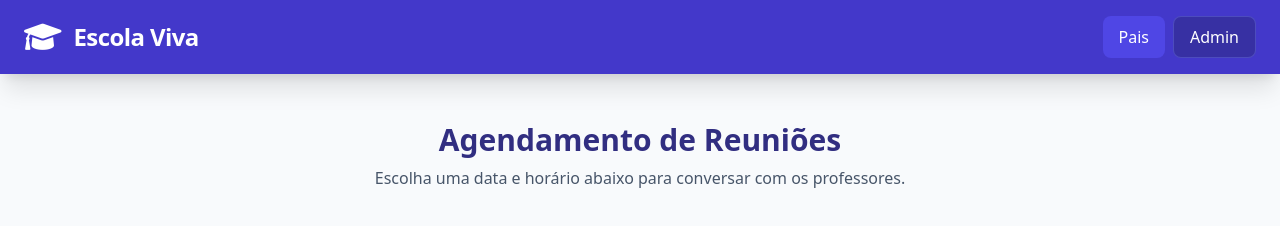
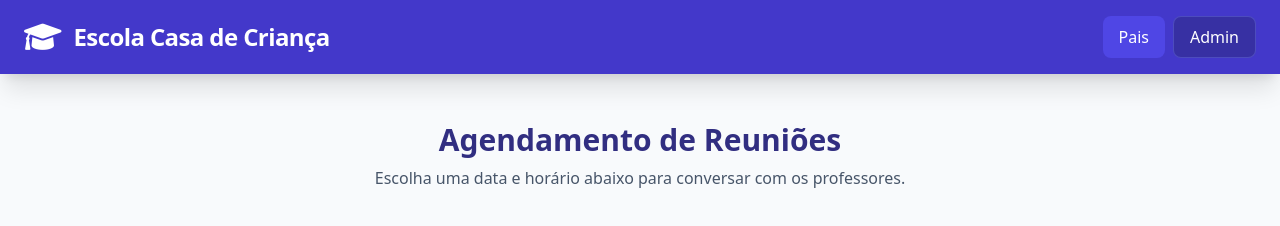
Before and after one commit to TICASADECRIANCA/agendacdc, a plain HTML site: page index.html in a window 1280 px wide. Drawn offline with nearby package versions, Linux system fonts and the light colour scheme; no server answers.

Commit message:
Update school name in index.html

```diff
--- a/index.html
+++ b/index.html
@@ -3,7 +3,7 @@
 <head>
     <meta charset="UTF-8">
     <meta name="viewport" content="width=device-width, initial-scale=1.0">
-    <title>Portal de Reuniões | Escola Viva</title>
+    <title>Portal de Reuniões | Escola Casa de Criança</title>
     <script src="https://cdn.tailwindcss.com"></script>
     <link rel="stylesheet" href="https://cdnjs.cloudflare.com/ajax/libs/font-awesome/6.0.0/css/all.min.css">
 </head>
@@ -13,7 +13,7 @@
         <div class="container mx-auto px-6 py-4 flex justify-between items-center">
             <div class="flex items-center gap-3">
                 <i class="fas fa-graduation-cap text-3xl"></i>
-                <h1 class="text-2xl font-bold tracking-tight">Escola Viva</h1>
+                <h1 class="text-2xl font-bold tracking-tight">Escola Casa de Criança</h1>
             </div>
             <nav class="flex gap-2">
                 <button onclick="showPanel('pais')" class="px-4 py-2 bg-indigo-600 hover:bg-indigo-500 rounded-lg transition">Pais</button>
```
